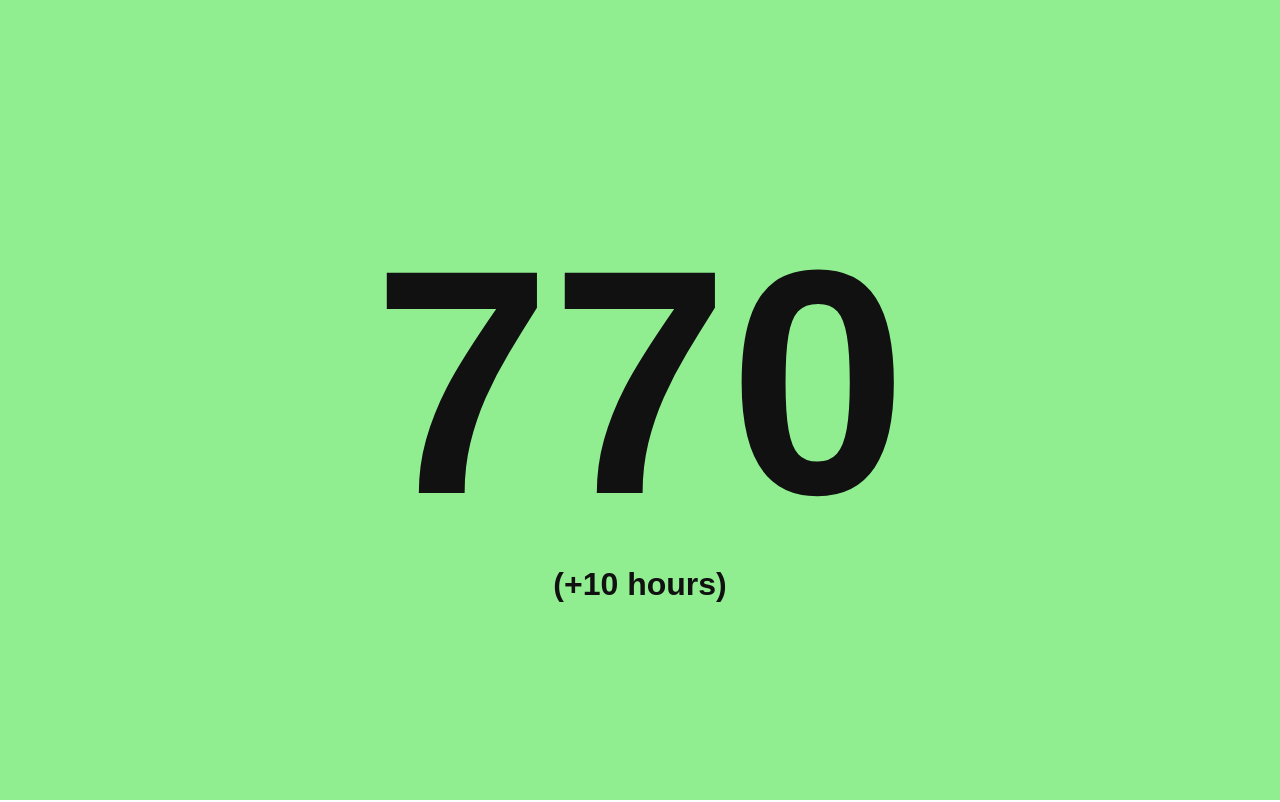
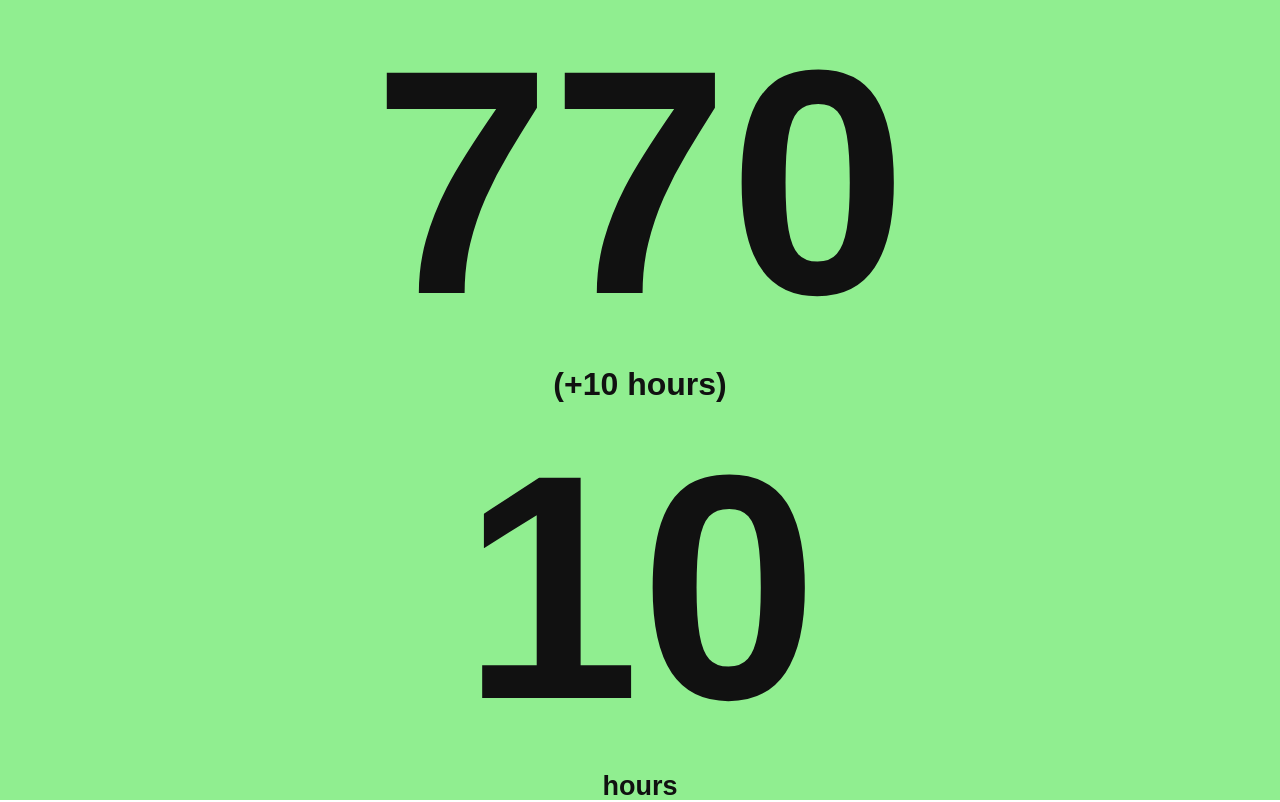
Before and after one commit to rexxars/espen-codes, a Next.js app: page /countdown in a window 1280 px wide. Built offline with nearby package versions, Linux system fonts and the light colour scheme.

Commit message:
fix: optimize countdown for < 1 day

```diff
--- a/components/Countdown.tsx
+++ b/components/Countdown.tsx
@@ -71,12 +71,23 @@ export function Countdown({
 
       <div className={styles.root}>
         <Head>
-          <title key="title">Days left!</title>
+          <title key="title">Time left!</title>
         </Head>
 
         <main className={styles.numbers}>
-          {days && <h1 className={styles.days}>{days}</h1>}
-          <h2 className={styles.hours}>(+{hours} hours)</h2>
+          {days >= 1 && (
+            <>
+              {days && <h1 className={styles.days}>{days}</h1>}
+              <h2 className={styles.hours}>(+{hours} hours)</h2>
+            </>
+          )}
+
+          {hours > 0 && (
+            <>
+              <h1 className={styles.days}>{hours}</h1>
+              <h2>hours</h2>
+            </>
+          )}
         </main>
       </div>
     </>
```
